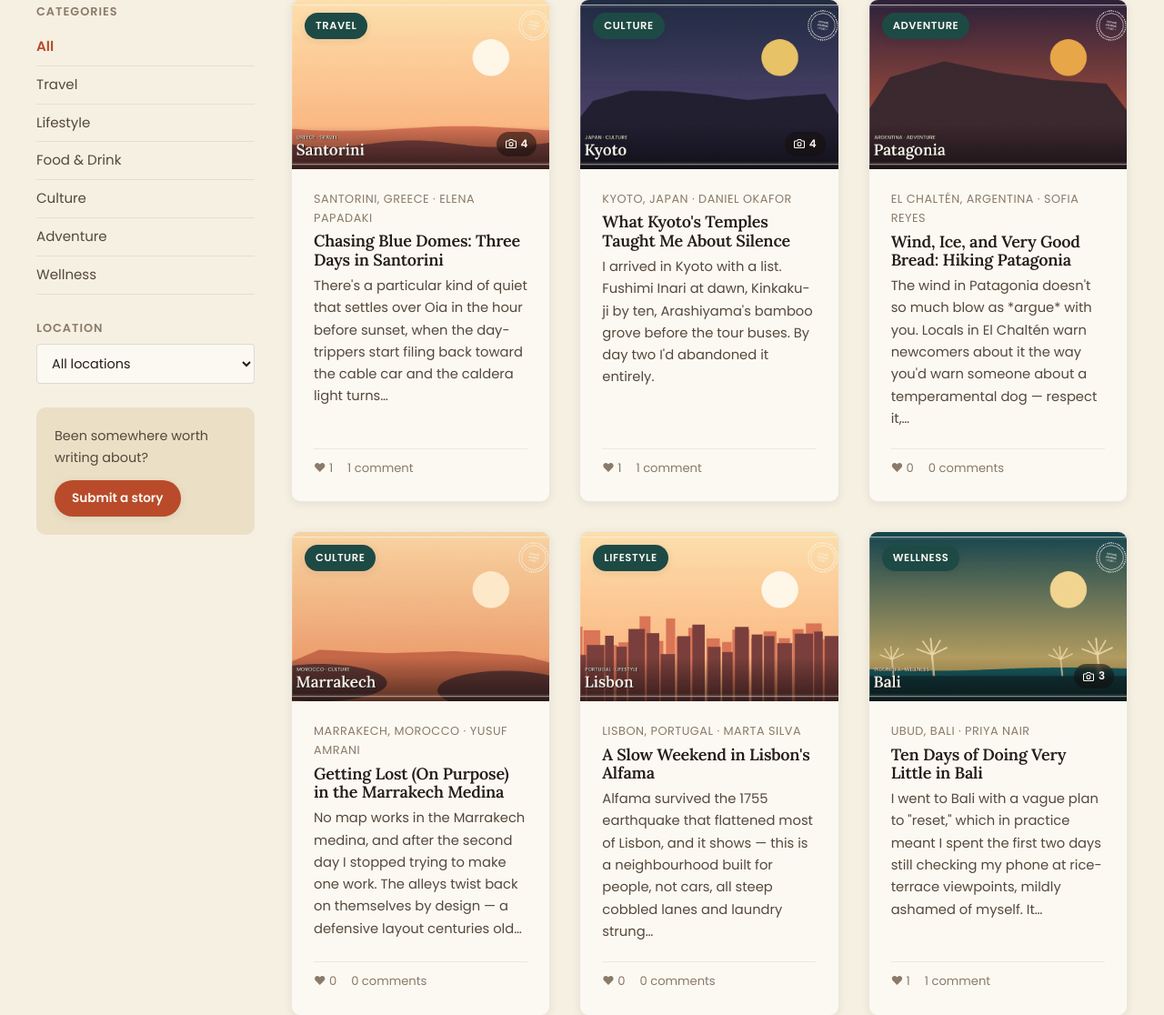
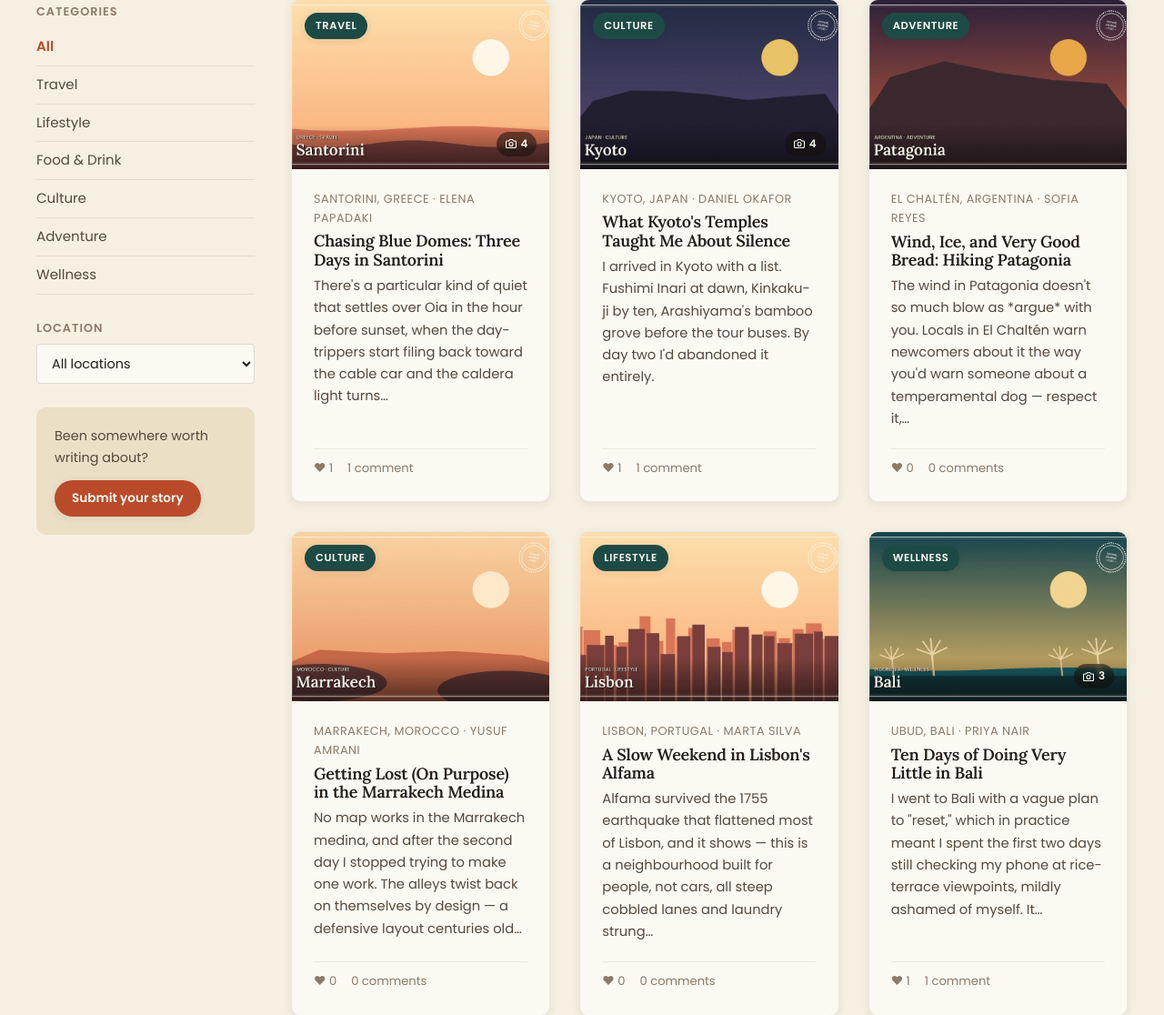
Before and after one commit to kapileswarsingh92/the-voyage-journal, a Flask app: page /blog in a window 1280 px wide. Shown: the part 468-1584 px from the top of the page at 91% size. Run offline with Flask 3, Linux system fonts and the light colour scheme; data comes from the database, SQL or seed files in the repository; some libraries are stand-ins or nearby versions.

Commit message:
Change sidebar button text to Submit your story

```diff
--- a/templates/blog_list.html
+++ b/templates/blog_list.html
@@ -51,7 +51,7 @@
 
     <div class="filter-cta">
       <p>Been somewhere worth writing about?</p>
-      <a class="btn btn-primary btn-sm" href="{{ url_for('blog.submit') }}">Submit a story</a>
+      <a class="btn btn-primary btn-sm" href="{{ url_for('blog.submit') }}">Submit your story</a>
     </div>
   </aside>
 
```
